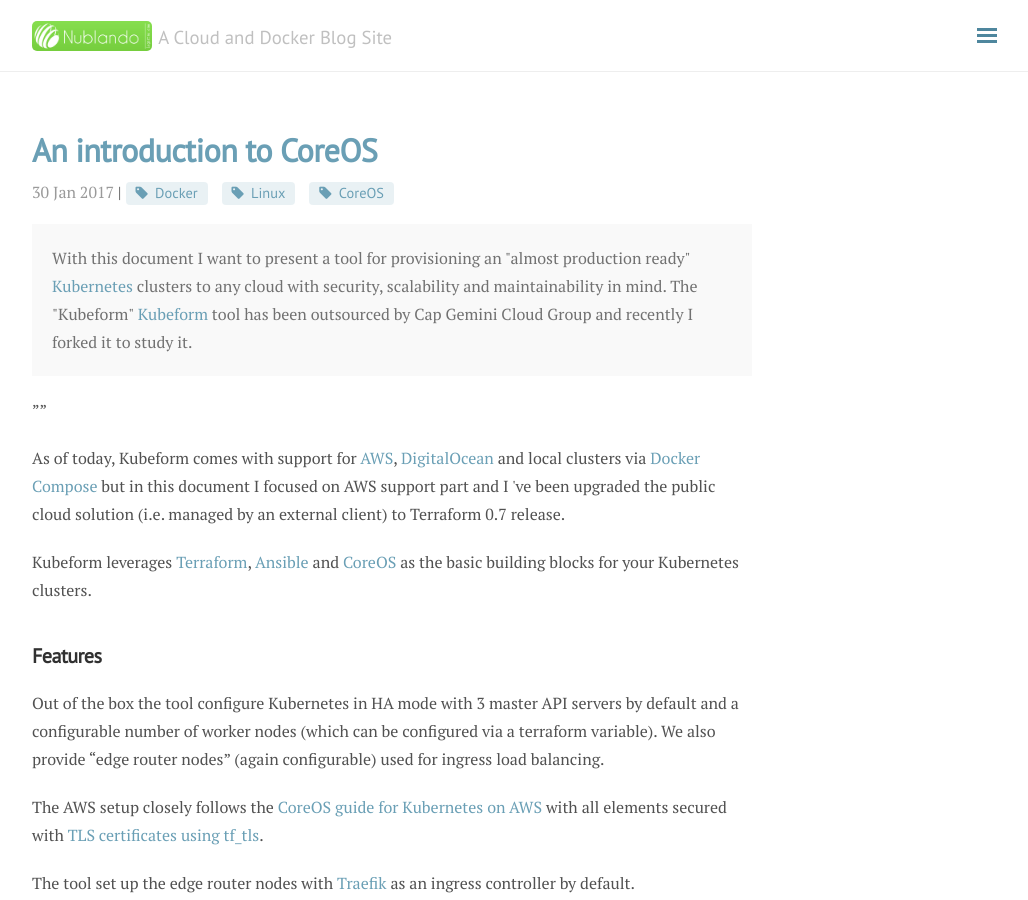
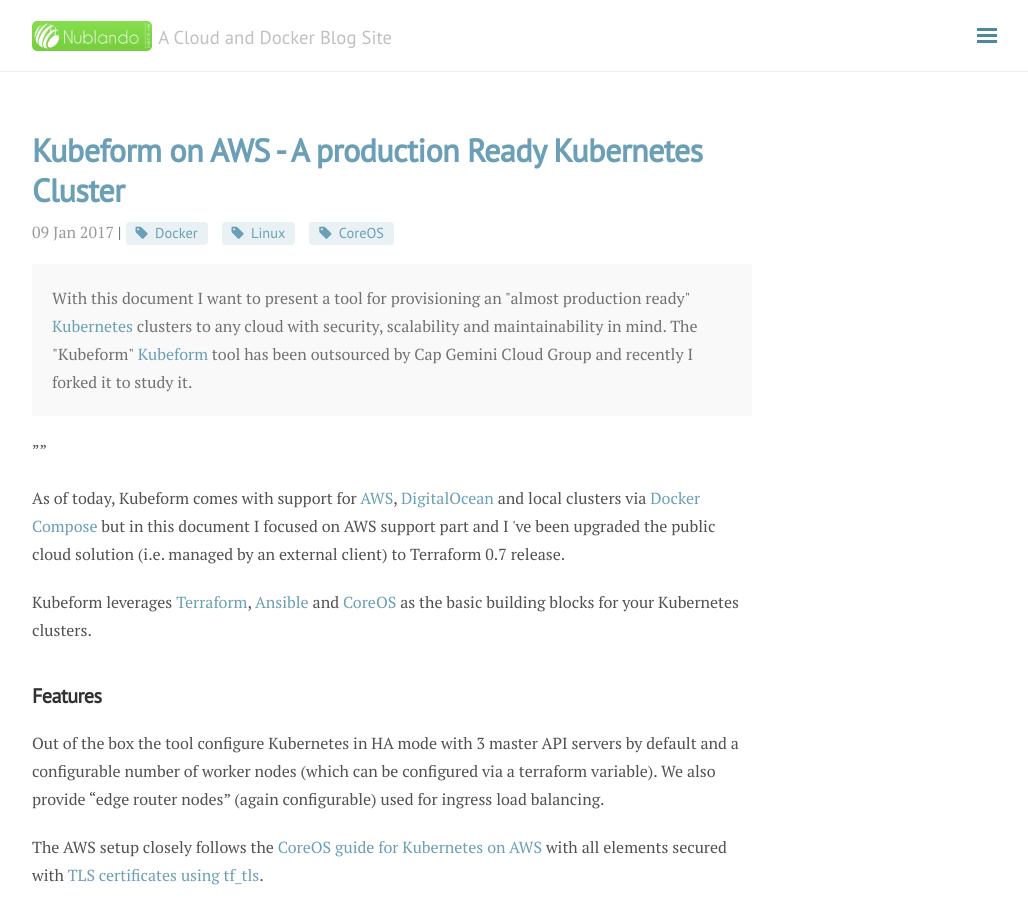
Before and after one commit to proj4spes/enri.github.io, a Jekyll site: the page built from _posts/2017-01-09-Kubeform-on-AWS-A-Production-Ready-Kubernetes-Cluster.md, in a window 1280 px wide and 900 px high. Shown: the whole window, without its empty margins (248-1276 px from the left). Built offline with Jekyll 4.4.1, drawn with Linux system fonts in a browser that asks for light colours; nearby versions of some CDN libraries; comment, search, counter and statistics services are not loaded.

Commit message:
correction

```diff
--- a/_posts/2017-01-09-Kubeform-on-AWS-A-Production-Ready-Kubernetes-Cluster.md
+++ b/_posts/2017-01-09-Kubeform-on-AWS-A-Production-Ready-Kubernetes-Cluster.md
@@ -1,11 +1,8 @@
 ---
 author: proietti
 comments:
-date: 2017-01-30 09:00:00+00:00
+title: Kubeform on AWS - A production Ready Kubernetes Cluster
 layout: post
-slug: a-introduction-to-coreos
-title: An introduction to CoreOS
-wordpress_id:
 categories: Cloud
 tags:
 - Docker
```
